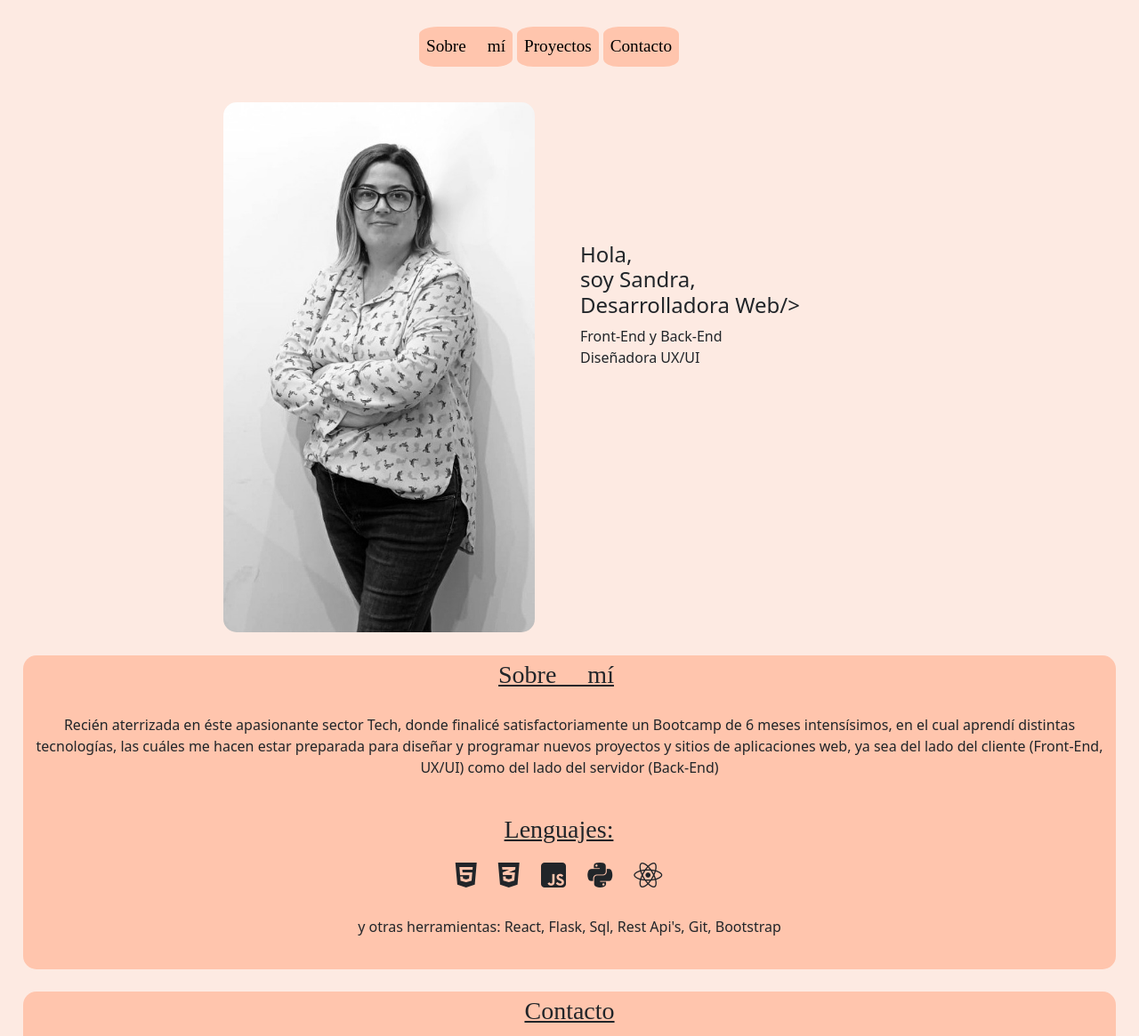
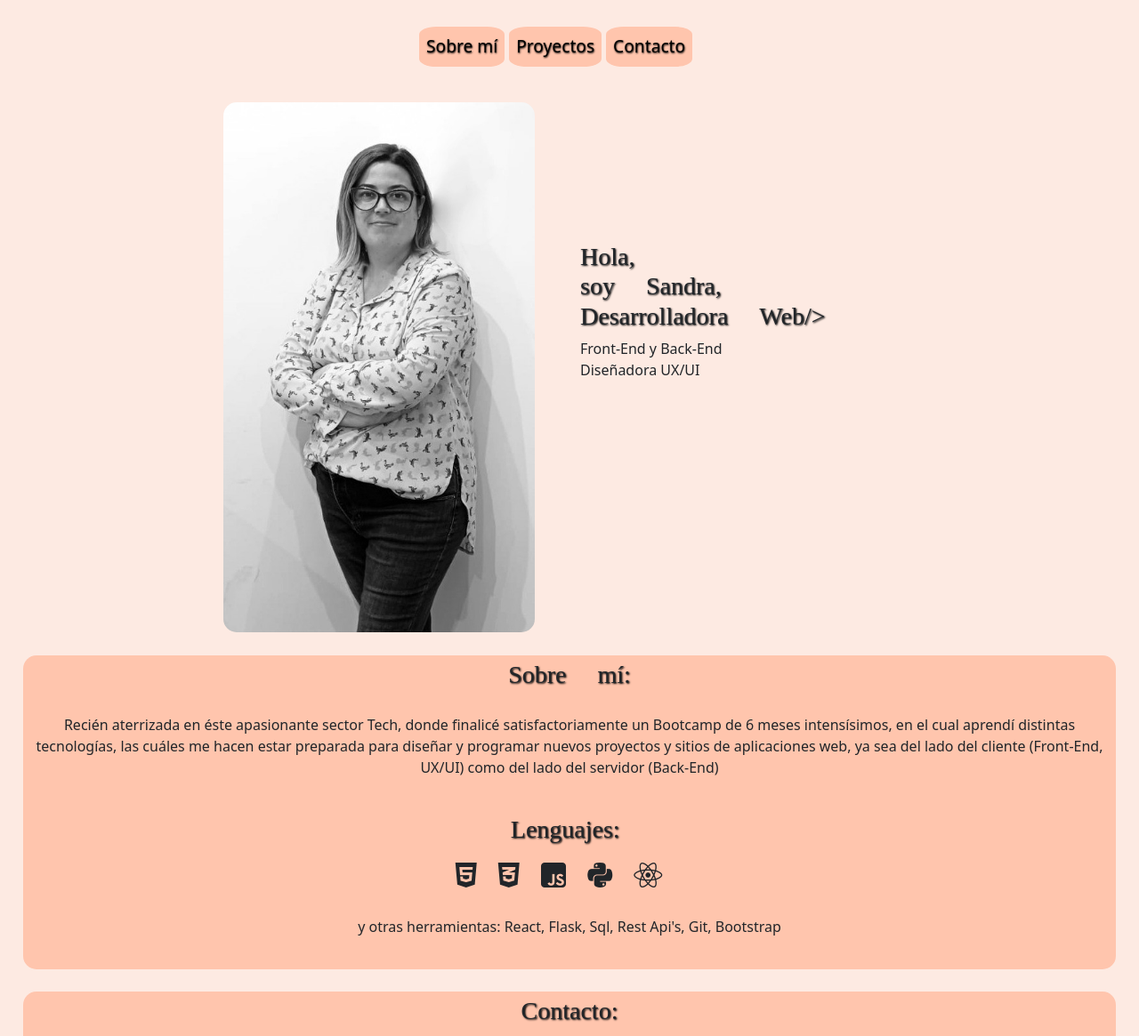
Before and after one commit to sandrafepu/Mi-Portafolio, a website: page index.html in a window 1280 px wide. Shown: the top 1165 px of the page at 89% size. Drawn offline with nearby package versions, Linux system fonts and the light colour scheme.

Commit message:
retoques

```diff
--- a/index.html
+++ b/index.html
@@ -35,9 +35,9 @@
               <img src="foto mia.jpg" />
             </div>
             <div class="col-sm-6">
-              <h4 class="text">
+              <h3 class="text">
                 Hola, <br>soy Sandra, <br>Desarrolladora Web/>
-              </h4>
+              </h3>
               <p>Front-End y Back-End
               <br>Diseñadora UX/UI</p>
             </div>
@@ -45,12 +45,12 @@
           </div>
     <div class="about">
           <div id="sobre-mi" class="row sm-12">
-            <u><h3 style="padding-top: 5px; margin-right: 30px;">Sobre mí</h3></u>
+            <h3 style="padding-top: 5px;">Sobre mí:</h3>
             <p style="padding: 20px;">Recién aterrizada en éste apasionante sector Tech, donde finalicé satisfactoriamente un Bootcamp de 6 meses intensísimos, en el cual aprendí distintas tecnologías,  las cuáles me hacen estar preparada
               para diseñar y programar nuevos proyectos y sitios de aplicaciones web, ya sea del lado del cliente (Front-End, UX/UI) como del lado del servidor (Back-End)  </p>
                   <div class="techs row sm-12">
                         <div class="icons col-sm-12">
-                          <u><h3 style="padding-top: 5px;">Lenguajes:</h3></u>
+                          <h3 style="padding-top: 5px; margin-left: 1.2%;">Lenguajes:</h3>
                           <i class="fa-brands fa-html5 fa-2x"></i> <i class="fa-brands fa-css3-alt fa-2x"></i> <i class="fa-brands fa-square-js fa-2x"></i> <i class="fa-brands fa-python fa-2x"></i>
                           <i class="fa-brands fa-react fa-2x"></i>
                         </div>
@@ -60,7 +60,7 @@
     </div>
     <div class="about">
       <div id="contacto" class="row sm-12">
-        <u><h3 style="padding-top: 5px;">Contacto</h3></u>
+        <h3 style="padding-top: 5px;">Contacto:</h3>
         <p>Puedes enviarme un email a : <br> sandrafepu@gmail.com <br> o <br> encontrarme aquí: </p>
               <div class="techs row sm-12" style="margin: 1px;">
                     <div class="icons col-sm-12">
--- a/styles.css
+++ b/styles.css
@@ -6,9 +6,10 @@
     transform: translatex(-50%);
     margin-top: 2%;
 }
-.nav-link {
+.nav-link:hover {
     font-family: emoji;
-    font-size: larger;
+    text-decoration: none; /* Para quitar la subraya del enlace */
+    transition: color 0.3s;
 }
 img, svg {
     vertical-align: middle;
@@ -19,6 +20,8 @@ img, svg {
 }
 .text {
     margin-top: 30%;
+    text-shadow: 1px 1px 2px #000000;
+
 }
 .nav-item-about{
     background-color:#ffc5ad;
@@ -40,6 +43,7 @@ img, svg {
 }
 h3{
     font-family: emoji;
+    text-shadow: 1px 1px 2px #000000;
 }
 .about {
     background-color: #ffc5ad;
@@ -53,3 +57,6 @@ h3{
 .fa-2x {
     margin: 10px;
 }
+a {
+    text-shadow: 0.5px 0.5px 2px #000000;
+}
```
